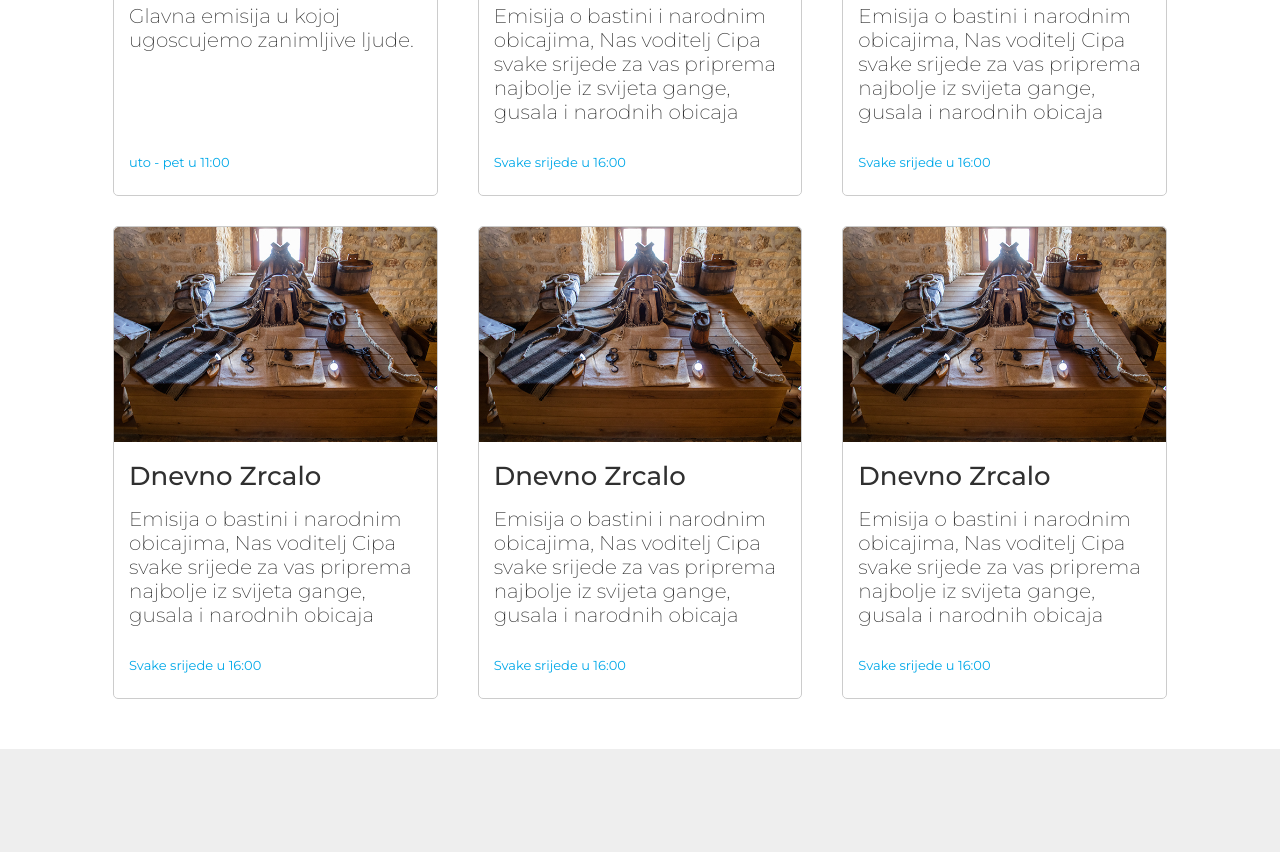
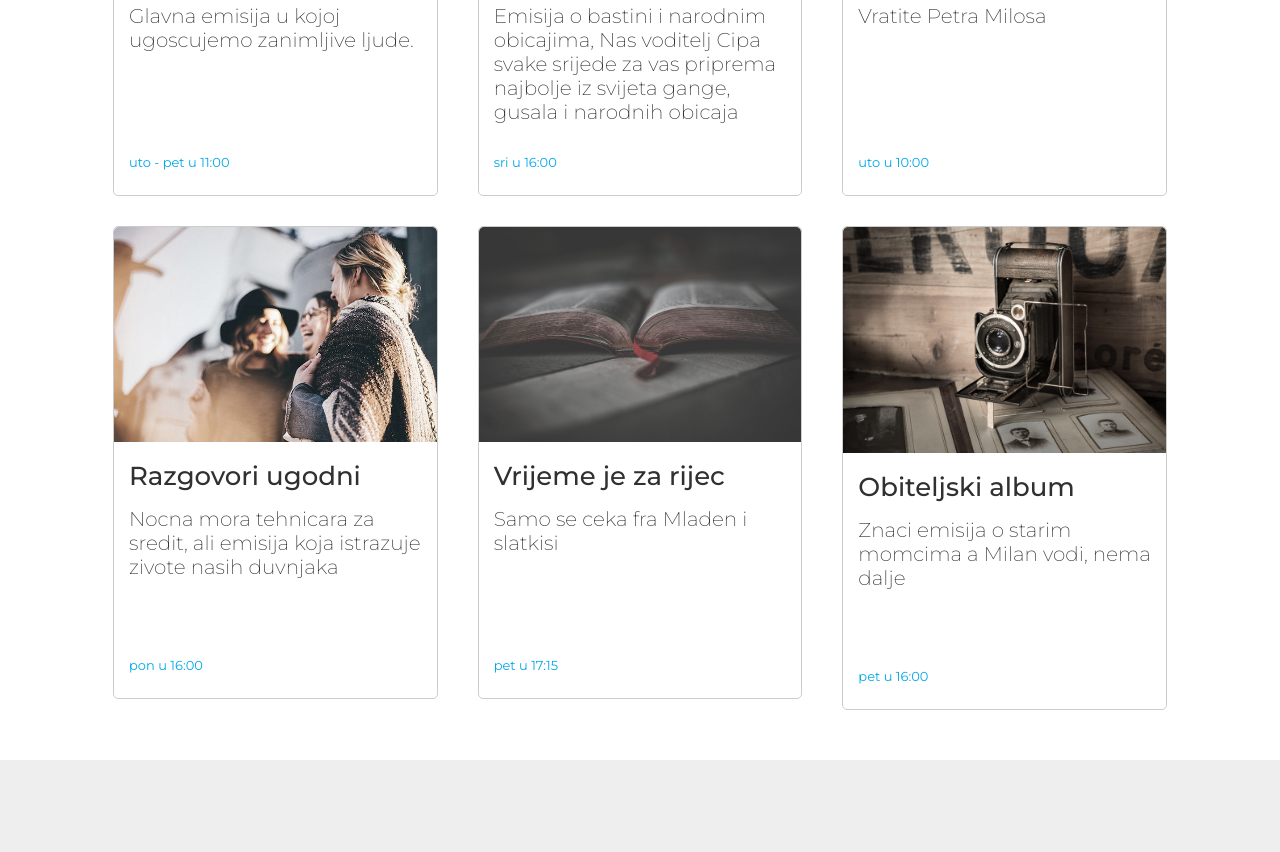
Before and after one commit to MilicTG/radio-tg, a React (Create React App) app: page / in a window 1280 px wide. Shown: the part 1300-2152 px from the top of the page. Built offline with nearby package versions, Linux system fonts and the light colour scheme.

Commit message:
continu to sux

```diff
--- a/src/App.js
+++ b/src/App.js
@@ -10,6 +10,7 @@ import IndexPage from './pages/indexPage/index.page';
 import RTGMusicPage from './pages/RTGMusicPage/RTGMusicPage.component';
 import ProgramPage from './pages/programPage/program.page';
 import MarketingPage from './pages/marketingPage/marketingPage.page';
+import ShowPage from './pages/showPage/showPage.page';
 
 const App = () => {
    return (
@@ -21,6 +22,7 @@ const App = () => {
             <Route exact path='/rtg-music' component={RTGMusicPage}></Route>
             <Route path='/program' component={ProgramPage}></Route>
             <Route path='/marketing' component={MarketingPage}></Route>
+            <Route path='/emisija' component={ShowPage}></Route>
          </Switch>
       </Router>
    );
--- a/src/components/showCard/showCard.component.jsx
+++ b/src/components/showCard/showCard.component.jsx
@@ -1,5 +1,5 @@
 import React from 'react';
-import { Link } from 'react-router-dom';
+import { Route } from 'react-router-dom';
 
 //styles
 import {
@@ -12,14 +12,20 @@ import {
 
 const showCard = props => {
    return (
+      <Route
+         render={({ history }) => (
             <CardContainer
-      // onClick={props.onClick} to='/emisija'
+            // onClick={() => {
+            //    history.push('/emisija', props);
+            // }}
             >
                <Image src={props.img} alt='show image' />
                <Title>{props.title}</Title>
                <Description>{props.desc}</Description>
                <Time>{props.time}</Time>
             </CardContainer>
+         )}
+      />
    );
 };
 
--- a/src/components/showCard/showCard.style.js
+++ b/src/components/showCard/showCard.style.js
@@ -10,7 +10,7 @@ export const cardContainer = styled.div`
    border: 1px solid #ccc;
    border-radius: 5px;
    :hover {
-      border: 1px solid #777;
+      border: 1.1px solid #777;
    }
    a {
       text-decoration: none;
@@ -36,6 +36,7 @@ export const cardTitle = styled.h2`
 export const cardImg = styled.img`
    width: 100%;
    border-radius: 5px 5px 0 0;
+   filter: grayscale(50%);
 `;
 
 export const cardDesc = styled.p`
--- a/src/data/showData.js
+++ b/src/data/showData.js
@@ -1,51 +1,49 @@
-export const showData = [
-  {
-    id: "showOne",
-    showName: "Dnevno Zrcalo",
-    showPic: require("../assets/img-zrcalo.jpg"),
-    showDesc: "Glavna emisija u kojoj ugoscujemo zanimljive ljude. ",
-    showTime: "uto - pet  u 11:00"
-  },
-  {
-    id: "showTwo",
-    showName: "Sarenica strunica...",
-    showPic: require("../assets/img-strunica.jpg"),
-    showDesc:
-      "Emisija o bastini i narodnim obicajima, Nas voditelj Cipa svake srijede za vas priprema najbolje iz svijeta gange, gusala i narodnih obicaja",
-    showTime: "Svake srijede u 16:00"
-  },
-  {
-    id: "showThree",
-    showName: "Klub Petmil",
-    showPic: require("../assets/img-petmil.jpg"),
-    showDesc:
-      "Emisija o bastini i narodnim obicajima, Nas voditelj Cipa svake srijede za vas priprema najbolje iz svijeta gange, gusala i narodnih obicaja",
-    showTime: "Svake srijede u 16:00"
-  },
-  {
-    id: "showFour",
-    showName: "Dnevno Zrcalo",
-    showPic: require("../assets/img-strunica.jpg"),
-    showDesc:
-      "Emisija o bastini i narodnim obicajima, Nas voditelj Cipa svake srijede za vas priprema najbolje iz svijeta gange, gusala i narodnih obicaja",
-    showTime: "Svake srijede u 16:00"
-  },
-  {
-    id: "showFive",
-    showName: "Dnevno Zrcalo",
-    showPic: require("../assets/img-strunica.jpg"),
-    showDesc:
-      "Emisija o bastini i narodnim obicajima, Nas voditelj Cipa svake srijede za vas priprema najbolje iz svijeta gange, gusala i narodnih obicaja",
-    showTime: "Svake srijede u 16:00"
-  },
-  {
-    id: "showSix",
-    showName: "Dnevno Zrcalo",
-    showPic: require("../assets/img-strunica.jpg"),
-    showDesc:
-      "Emisija o bastini i narodnim obicajima, Nas voditelj Cipa svake srijede za vas priprema najbolje iz svijeta gange, gusala i narodnih obicaja",
-    showTime: "Svake srijede u 16:00"
-  }
-];
+export const dnevnoZrcalo = {
+   id: 'showOne',
+   showName: 'Dnevno Zrcalo',
+   showPic: require('../assets/img-zrcalo.jpg'),
+   showDesc: 'Glavna emisija u kojoj ugoscujemo zanimljive ljude. ',
+   showTime: 'uto - pet  u 11:00',
+};
 
-export default showData;
+export const strunica = {
+   id: 'showTwo',
+   showName: 'Sarenica strunica...',
+   showPic: require('../assets/img-strunica.jpg'),
+   showDesc:
+      'Emisija o bastini i narodnim obicajima, Nas voditelj Cipa svake srijede za vas priprema najbolje iz svijeta gange, gusala i narodnih obicaja',
+   showTime: 'sri u 16:00',
+};
+
+export const klubPetmil = {
+   id: 'showThree',
+   showName: 'Klub Petmil',
+   showPic: require('../assets/img-petmil.jpg'),
+   showDesc: 'Vratite Petra Milosa',
+   showTime: 'uto u 10:00',
+};
+
+export const razgovoriUgodni = {
+   id: 'showFour',
+   showName: 'Razgovori ugodni',
+   showPic: require('../assets/img-razgovori.jpg'),
+   showDesc:
+      'Nocna mora tehnicara za sredit, ali emisija koja istrazuje zivote nasih duvnjaka',
+   showTime: 'pon u 16:00',
+};
+
+export const vzr = {
+   id: 'showFive',
+   showName: 'Vrijeme je za rijec',
+   showPic: require('../assets/img-vzr.jpg'),
+   showDesc: 'Samo se ceka fra Mladen i slatkisi',
+   showTime: 'pet u 17:15',
+};
+
+export const obiteljskiAlbum = {
+   id: 'showSix',
+   showName: 'Obiteljski album',
+   showPic: require('../assets/img-obiteljski.jpg'),
+   showDesc: 'Znaci emisija o starim momcima a Milan vodi, nema dalje',
+   showTime: 'pet u 16:00',
+};
--- a/src/pages/indexPage/index.page.jsx
+++ b/src/pages/indexPage/index.page.jsx
@@ -18,9 +18,16 @@ import Footer from '../../components/footer/footer.component';
 import getHeaderBackground from '../../helpers/getHeaderBackground';
 
 //data
-import dataForCard from '../../data/showData';
 import { indexPageInfoData } from '../../data/infoSectionsData';
 import imgAmp from '../../assets/img-amp.jpg';
+import {
+   dnevnoZrcalo,
+   strunica,
+   klubPetmil,
+   razgovoriUgodni,
+   vzr,
+   obiteljskiAlbum,
+} from '../../data/showData';
 
 export default class IndexPage extends Component {
    constructor() {
@@ -31,7 +38,6 @@ export default class IndexPage extends Component {
          titleSecond: 'Tomislavgrad',
          titleFreq: '95.1,95.9 i 103.3Mhz',
          play: false,
-         cardData: dataForCard,
          headerBackground: '',
       };
       this.url = 'http://cast2.name.ba:8038/;';
@@ -100,17 +106,44 @@ export default class IndexPage extends Component {
             />
             <Container>
                <CardContainer>
-                  {this.state.cardData.map(data => (
-                     <Fade bottom key={data.id}>
-                        <ShowCard
-                           key={data.id}
-                           title={data.showName}
-                           img={data.showPic}
-                           desc={data.showDesc}
-                           time={data.showTime}
-                        />
-                     </Fade>
-                  ))}
+                  <Fade bottom delay={300}>
+                     <ShowCard
+                        img={dnevnoZrcalo.showPic}
+                        title={dnevnoZrcalo.showName}
+                        desc={dnevnoZrcalo.showDesc}
+                        time={dnevnoZrcalo.showTime}
+                     />
+                     <ShowCard
+                        img={strunica.showPic}
+                        title={strunica.showName}
+                        desc={strunica.showDesc}
+                        time={strunica.showTime}
+                     />
+                     <ShowCard
+                        img={klubPetmil.showPic}
+                        title={klubPetmil.showName}
+                        desc={klubPetmil.showDesc}
+                        time={klubPetmil.showTime}
+                     />
+                     <ShowCard
+                        img={razgovoriUgodni.showPic}
+                        title={razgovoriUgodni.showName}
+                        desc={razgovoriUgodni.showDesc}
+                        time={razgovoriUgodni.showTime}
+                     />
+                     <ShowCard
+                        img={vzr.showPic}
+                        title={vzr.showName}
+                        desc={vzr.showDesc}
+                        time={vzr.showTime}
+                     />
+                     <ShowCard
+                        img={obiteljskiAlbum.showPic}
+                        title={obiteljskiAlbum.showName}
+                        desc={obiteljskiAlbum.showDesc}
+                        time={obiteljskiAlbum.showTime}
+                     />
+                  </Fade>
                </CardContainer>
             </Container>
             <SectionInfo
--- /dev/null
+++ b/src/pages/showPage/showPage.page.jsx
@@ -0,0 +1,16 @@
+import React from 'react';
+
+//components
+import HeaderSmall from '../../components/headerSmall/headerSmall.component';
+
+const showPage = props => {
+   return (
+      <HeaderSmall
+         background={props.background}
+         title={props.title}
+         desc={props.desc}
+      />
+   );
+};
+
+export default showPage;
```
Also changed, not shown: src/pages/404Page.js (deleted, +0 -11 lines), src/pages/ContactPage.js (deleted, +0 -11 lines), src/pages/ShowPage.js (deleted, +0 -7 lines), src/assets/img-obiteljski.jpg (added), src/assets/img-vzr.jpg (added). Lines whose indentation alone changed are shown as unchanged.
